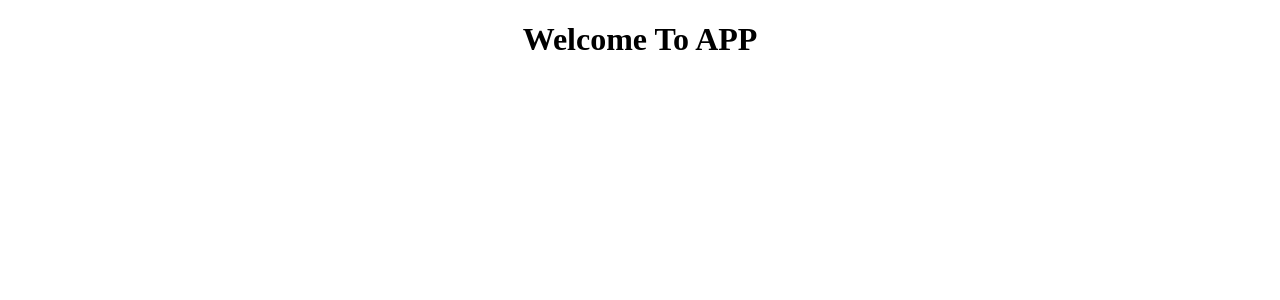
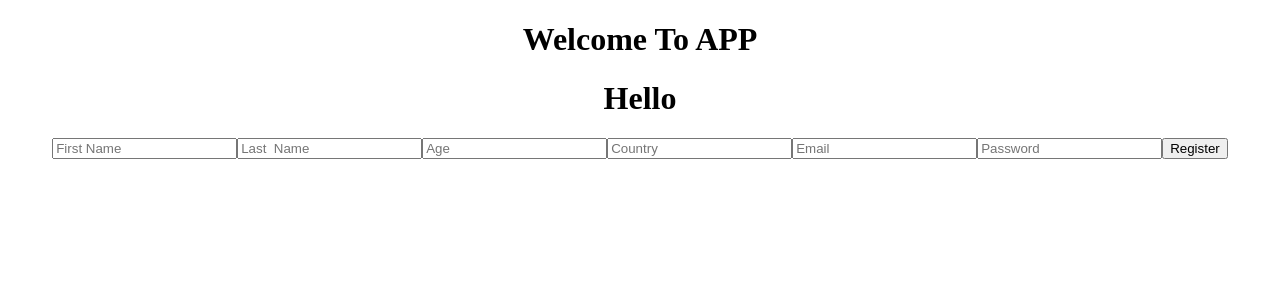
Before and after one commit to C6-AshrafSAlalaqmeh/MERAKI_Academy_Project_3_V2, a React (Create React App) app in the folder frontend/: page /rgister in a window 1280 px wide. Shown: the top 300 px of the page. Built offline with nearby package versions, Linux system fonts and the light colour scheme.

Commit message:
register

```diff
--- a/frontend/package.json
+++ b/frontend/package.json
@@ -6,8 +6,10 @@
     "@testing-library/jest-dom": "^5.16.4",
     "@testing-library/react": "^13.1.1",
     "@testing-library/user-event": "^13.5.0",
+    "axios": "^0.27.2",
     "react": "^18.0.0",
     "react-dom": "^18.0.0",
+    "react-router-dom": "^6.4.0",
     "react-scripts": "5.0.1",
     "web-vitals": "^2.1.4"
   },
--- a/frontend/src/App.js
+++ b/frontend/src/App.js
@@ -1,9 +1,18 @@
 import "./App.css";
+import { Routes , Route} from "react-router-dom";
+import Register from './components/Register'
+
 
 const App = () => {
   return (
     <div className="App">
-      <h1>Welcome To APP</h1>
+     <h1>Welcome To APP</h1>
+
+      <Routes>
+      <Route path="/rgister" element={<Register/>}/>
+
+      </Routes>
+
     </div>
   );
 };
--- a/frontend/src/components/Register/index.js
+++ b/frontend/src/components/Register/index.js
@@ -0,0 +1,59 @@
+import React, { useState } from "react"
+import axios from 'axios'
+const Register =()=>{
+const [firstName , setFirstName] =useState("")
+const [lastName , setLastName] =useState("")
+const [age , setAge] =useState("")
+const [country , setCountry] =useState("")
+const [email , setEmail] =useState("")
+
+const [password , setPassword] =useState("")
+const [success , setSuccess] = useState('')
+const [successShow , setSuccessShow]= useState(true)
+
+const Register =()=>{
+   axios.post('http://localhost:5000/users',{
+    firstName ,
+    lastName ,
+    age ,
+    country ,
+    email ,
+    password ,
+    role:"6328c76f262f428439f0806b"
+   })
+   .then((result)=>{
+ console.log(result.data.message)
+setSuccess(result.data.message)
+
+   })
+   .catch((err)=>{
+  console.log(err.response.data.message)
+  setSuccess(err.response.data.message)
+
+   })
+
+
+
+}
+
+
+
+return(
+   <>
+   <h1> Hello </h1>
+       <input type='text' placeholder="First Name" onChange={(e)=>{setFirstName(e.target.value)}}/>
+       <input type='text' placeholder="Last  Name" onChange={(e)=>{setLastName(e.target.value)}}/>
+       <input type={Number} placeholder="Age" onChange={(e)=>{setAge(e.target.value)}}/>
+       <input type='text' placeholder="Country" onChange={(e)=>{setCountry(e.target.value)}}/>
+       <input type='email' placeholder="Email" onChange={(e)=>{setEmail(e.target.value)}}/>
+       <input type='password' placeholder="Password" onChange={(e)=>{setPassword(e.target.value)}}/>
+
+    <button onClick={Register}>Register</button>
+    { successShow && success }
+
+   </>
+
+    )
+}
+
+export default Register
--- a/frontend/src/index.js
+++ b/frontend/src/index.js
@@ -1,6 +1,12 @@
 import React from "react";
 import ReactDOM from "react-dom/client";
 import App from "./App";
+import {BrowserRouter} from 'react-router-dom'
+
 
 const root = ReactDOM.createRoot(document.getElementById("root"));
-root.render(<App />);
+root.render(
+  <BrowserRouter>
+   <App />
+  </BrowserRouter>
+);
```
Also changed, not shown: frontend/src/components/Navbar/index.js (+23 -0 lines), 1 other file (tests, documents, lock files or other folders).
